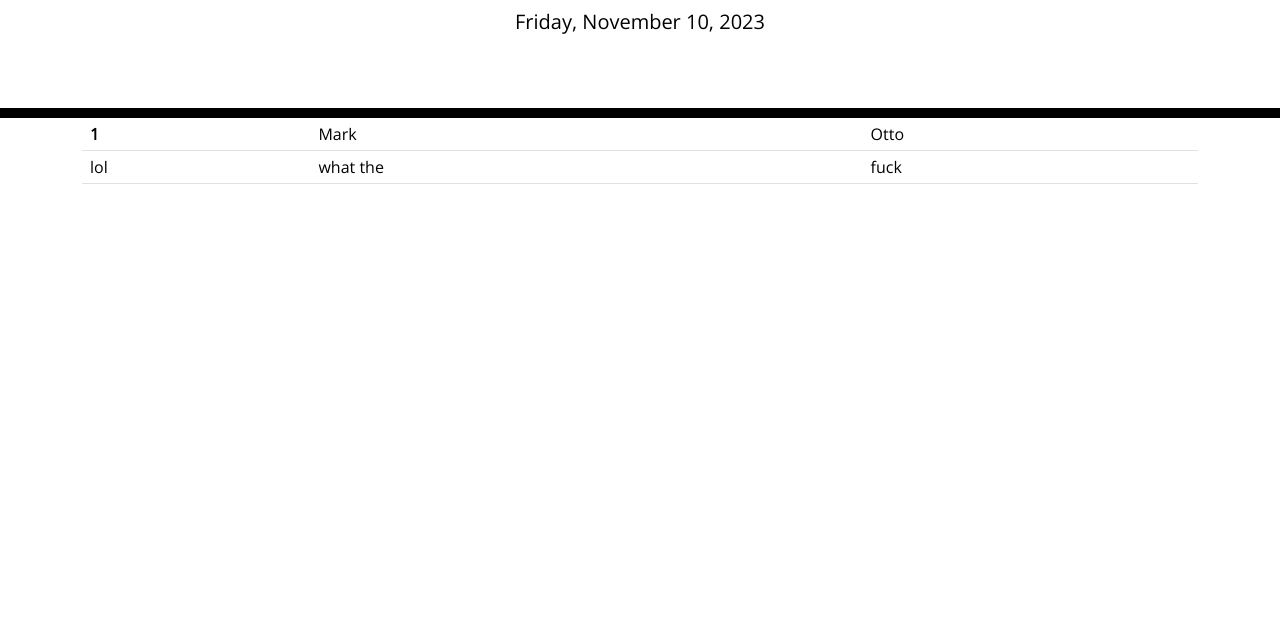
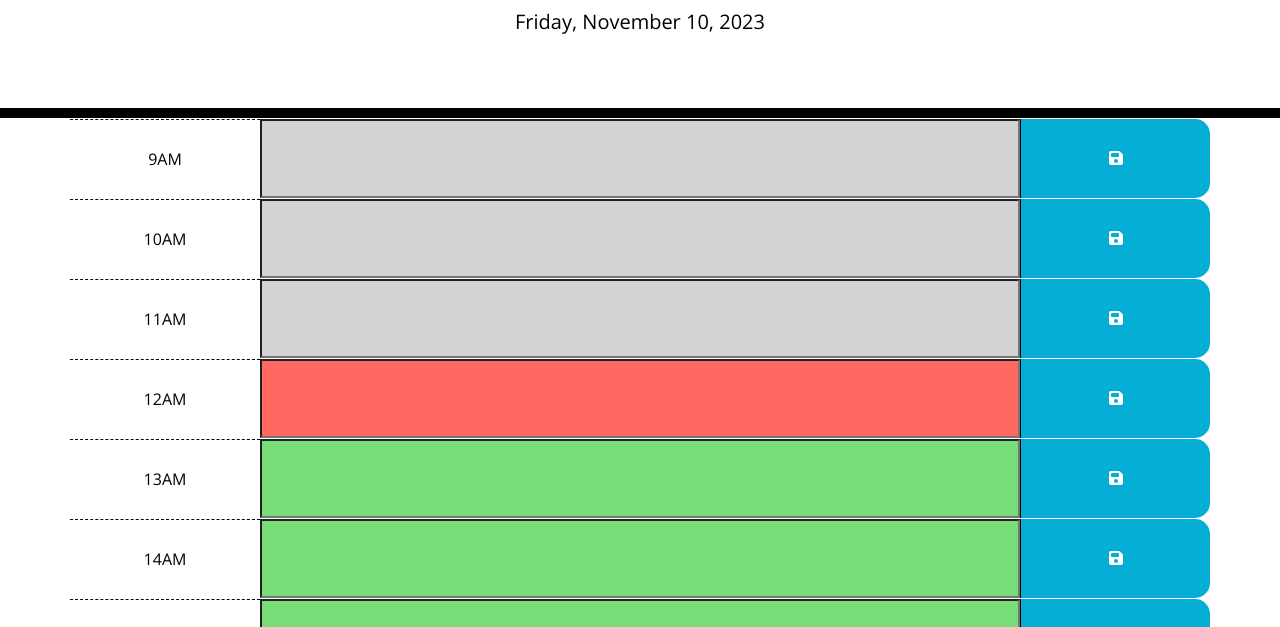
Before and after one commit to thevisualriot/daily-time-planner, a plain HTML site: page index.html in a window 1280 px wide. Shown: the part 169-796 px from the top of the page. Drawn offline with nearby package versions, Linux system fonts and the light colour scheme.

Commit message:
add functionality to timeblocks - time and colors

```diff
--- a/index.html
+++ b/index.html
@@ -4,6 +4,7 @@
     <meta charset="UTF-8" />
     <meta name="viewport" content="width=device-width, initial-scale=1.0" />
     <meta http-equiv="X-UA-Compatible" content="ie=edge" />
+    <script src="https://cdnjs.cloudflare.com/ajax/libs/font-awesome/6.4.2/js/all.min.js" integrity="sha512-uKQ39gEGiyUJl4AI6L+ekBdGKpGw4xJ55+xyJG7YFlJokPNYegn9KwQ3P8A7aFQAUtUsAQHep+d/lrGqrbPIDQ==" crossorigin="anonymous" referrerpolicy="no-referrer"></script>
     <link
       href="https://cdn.jsdelivr.net/npm/bootstrap@5.3.0-alpha3/dist/css/bootstrap.min.css"
       rel="stylesheet"
@@ -31,43 +32,57 @@
       <p id="currentDay" class="lead"></p>
     </header>
     <div class="container">
+
       <!-- Timeblocks go here -->
-      <div class="table-responsive">
-        <table class="table">
-
-          <tbody id="timeblocks">
-            <tr>
-              <th>1</th>
-              <td colspan="5">Mark</td>
-              <td>Otto</td>
-            </tr>
-
-          </tbody>
+        <div class="row align-items-center">
+          <div class="col-2 cell hour">9AM</div>
+          <input class="col-8 cell task future"></input>
+          <button class="col-2 cell saveBtn"><i class="fa-solid fa-floppy-disk"></i></button>
+        </div>
+        <div class="row align-items-center">
+          <div class="col-2 cell hour">10AM</div>
+          <input class="col-8 cell task future"></input>
+          <button class="col-2 cell saveBtn"><i class="fa-solid fa-floppy-disk"></i></button>
+        </div>
+        <div class="row align-items-center">
+          <div class="col-2 cell hour">11AM</div>
+          <input class="col-8 cell task future"></input>
+          <button class="col-2 cell saveBtn"><i class="fa-solid fa-floppy-disk"></i></button>
+        </div>
+        <div class="row align-items-center">
+          <div class="col-2 cell hour">12AM</div>
+          <input class="col-8 cell task future"></input>
+          <button class="col-2 cell saveBtn"><i class="fa-solid fa-floppy-disk"></i></button>
+        </div>
+        <div class="row align-items-center">
+          <div class="col-2 cell hour">13AM</div>
+          <input class="col-8 cell task future"></input>
+          <button class="col-2 cell saveBtn"><i class="fa-solid fa-floppy-disk"></i></button>
+        </div>
+        <div class="row align-items-center">
+          <div class="col-2 cell hour">14AM</div>
+          <input class="col-8 cell task future"></input>
+          <button class="col-2 cell saveBtn"><i class="fa-solid fa-floppy-disk"></i></button>
+        </div>
+        <div class="row align-items-center">
+          <div class="col-2 cell hour">15AM</div>
+          <input class="col-8 cell task future"></input>
+          <button class="col-2 cell saveBtn"><i class="fa-solid fa-floppy-disk"></i></button>
+        </div>
+        <div class="row align-items-center">
+          <div class="col-2 cell hour">16AM</div>
+          <input class="col-8 cell task future"></input>
+          <button class="col-2 cell saveBtn"><i class="fa-solid fa-floppy-disk"></i></button>
+        </div>
+        <div class="row align-items-center">
+          <div class="col-2 cell hour">17AM</div>
+          <input class="col-8 cell task future"></input>
+          <button class="col-2 cell saveBtn"><i class="fa-solid fa-floppy-disk"></i></button>
+        </div>
 
 
-        </table>
-      </div>
 
-      <!-- <table class="table" colspan="12">
-        <tbody>
-          <tr>
-            <th scope="row">1</th>
-            <td col="3">Mark</td>
-            <td>Otto</td>
-          </tr>
-          <tr>
-            <th scope="row">2</th>
-            <td>Jacob</td>
-            <td>Thornton</td>
-          </tr>
-          <tr>
-            <th scope="row">3</th>
-            <td colspan="6">Larry the Bird</td>
-            <td>@twitter</td>
-          </tr>
-        </tbody>
-      </table> -->
-    </div>
+
 
     <script src="https://cdnjs.cloudflare.com/ajax/libs/jquery/3.2.1/jquery.min.js"></script>
     <script src="https://cdn.jsdelivr.net/npm/dayjs@1/dayjs.min.js"></script>
--- a/script.js
+++ b/script.js
@@ -1,21 +1,35 @@
 /* CURRENT DATE */
 var currentDay = dayjs().format('dddd, MMMM D, YYYY');
 var currentDayEl = $('#currentDay');
+var currentTime = parseInt(dayjs().format('HH'));
+currentTime = 12;
 
 currentDayEl.text(currentDay);
 
 /* TIMEBLOCKS */
-var timeblocksEl = $('#timeblocks');
+var taskCell = $('.task');
+// console.log(taskCell);
+var hourCell = $('.hour');
+// console.log(hourCell);
 
-var tableRow = $('<tr>');
-var tableColumn1 = $('<td>');
-var tableColumn2 = $('<td colspan="5">');
-var tableColumn3 = $('<td>');
+console.log(taskCell[2])
 
-tableColumn1.text('lol');
-tableColumn2.text('what the');
-tableColumn3.text('fuck');
+for (i=0; i<hourCell.length; i++){
+    var tableTime = parseInt(hourCell[i].firstChild.data);
+    var currentTaskCell;
 
-var timeblock = tableRow.append(tableColumn1, tableColumn2, tableColumn3);
+    if (tableTime === currentTime) {
+        console.log(tableTime + " it's now")
+        currentTaskCell = taskCell[i];
+        currentTaskCell.setAttribute('class', 'col-8 cell task present');
+    } else if (tableTime < currentTime) {
+        console.log(tableTime + " it's in the past")
+        currentTaskCell = taskCell[i];
+        currentTaskCell.setAttribute('class', 'col-8 cell task past');
+    } else {
+        console.log(tableTime + " it's in the future")
+        currentTaskCell = taskCell[i];
+        currentTaskCell.setAttribute('class', 'col-8 cell task future');
+    }
 
-timeblocksEl.append(timeblock);
+}
--- a/style.css
+++ b/style.css
@@ -31,16 +31,31 @@ header {
   border-radius: 15px;
 }
 
+/* .container {
+  display: flex;
+} */
+
 .row {
   white-space: pre-wrap;
   height: 80px;
   border-top: 1px solid white;
 }
 
+.cell {
+  display: flex;
+  align-items: center;
+  height: 100%;
+}
+
 .hour {
   background-color: #ffffff;
   color: #000000;
   border-top: 1px dashed #000000;
+  justify-content: center;
+}
+
+.task {
+  background-color: yellow;
 }
 
 .past {
@@ -58,15 +73,28 @@ header {
   color: white;
 }
 
+
+
 .saveBtn {
   border-left: 1px solid black;
   border-top-right-radius: 15px;
   border-bottom-right-radius: 15px;
+  border-right: none;
   background-color: #06aed5;
   color: white;
+  justify-content: center;
+}
+
+button {
+  shadow: none;
+  border: none;
 }
 
 .saveBtn i:hover {
   font-size: 20px;
   transition: all 0.3s ease-in-out;
 }
+
+input {
+  outline: none;
+}
```
